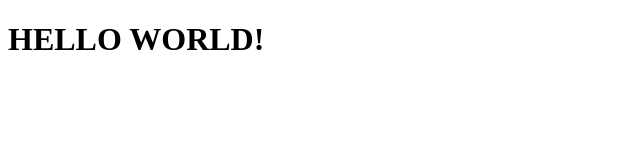
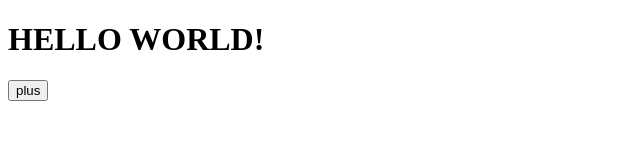
Before and after one commit to saiflanam/dummy-repo, a plain HTML site: page index.html in a window 1280 px wide. Shown: the whole page, without its empty margins (0-640 px from the left). Drawn offline with Linux system fonts and the light colour scheme.

Commit message:
button-plus

```diff
--- a/index.html
+++ b/index.html
@@ -8,5 +8,6 @@
 </head>
 <body>
     <h1>HELLO WORLD!</h1>
+    <button>plus</button>
 </body>
 </html>
```
